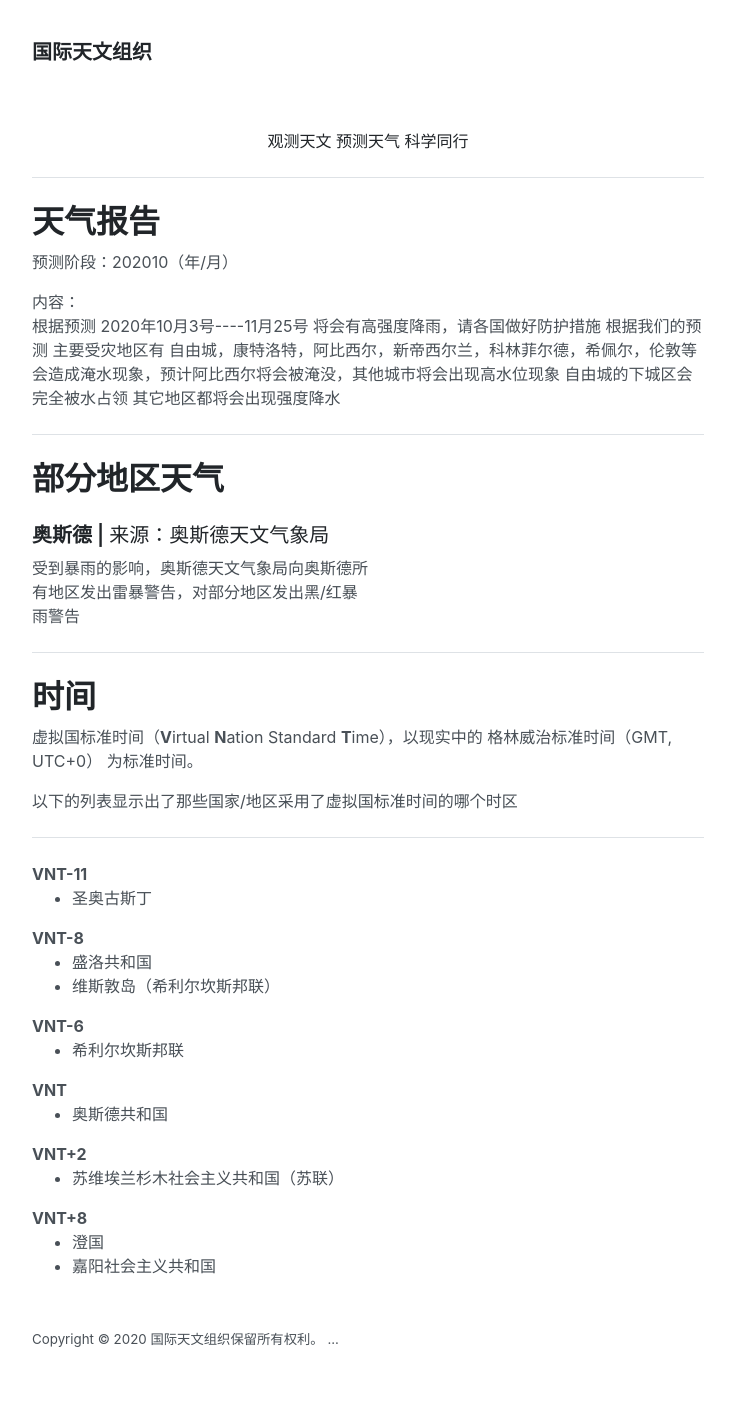
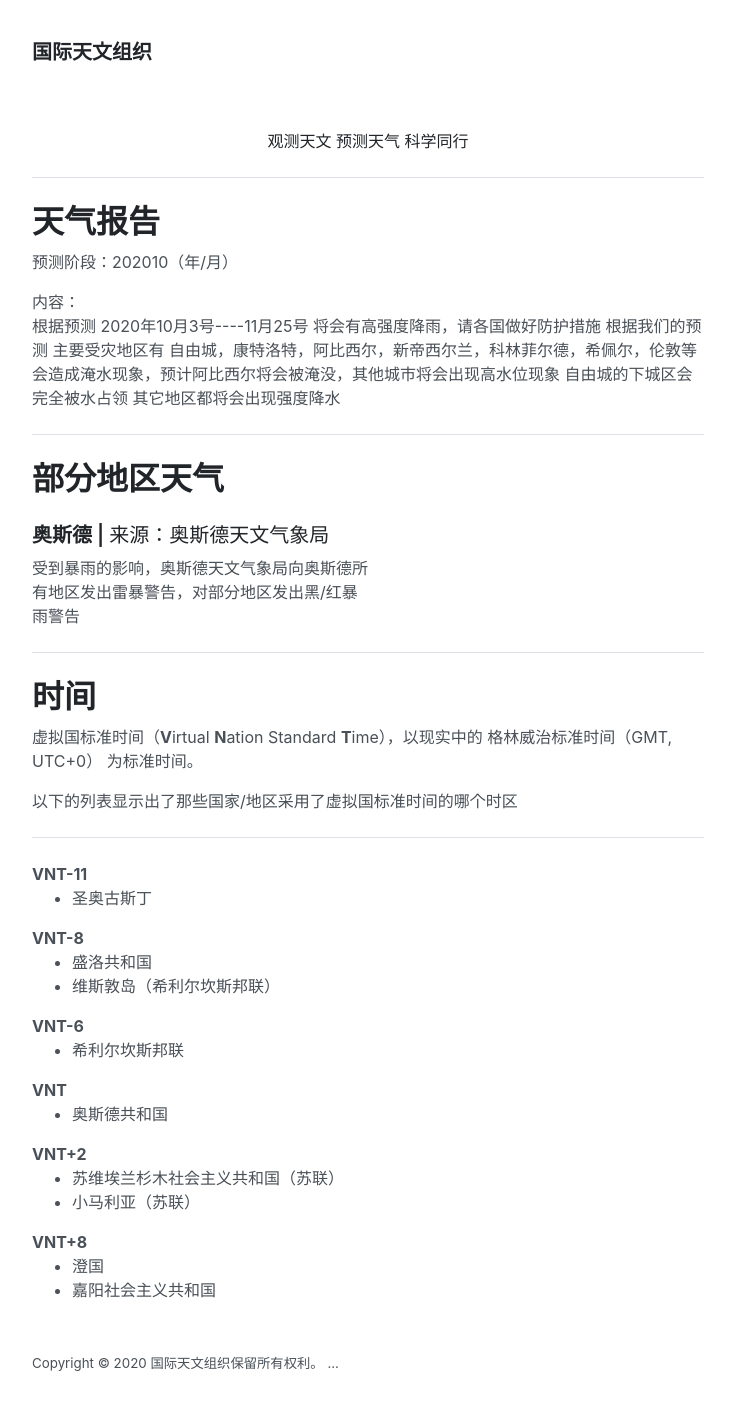
Before and after one commit to vunconf/vunconf.github.io, a Jekyll site: the page built from iao/index.html, in a window 1280 px wide. Shown: the whole page, without its empty margins (272-1007 px from the left). Built offline with Jekyll 4.4.1, drawn with Linux system fonts in a browser that asks for light colours; before the commit the page ends 1398 px from its top, so only the background shows below that.

Commit message:
Update index.html

```diff
--- a/iao/index.html
+++ b/iao/index.html
@@ -40,6 +40,7 @@ title: 主页
 <b>VNT+2</b>
 <ul>
   <li>苏维埃兰杉木社会主义共和国（苏联）</li>
+  <li>小马利亚（苏联）</li>
 </ul>
 <b>VNT+8</b>
 <ul>
```
